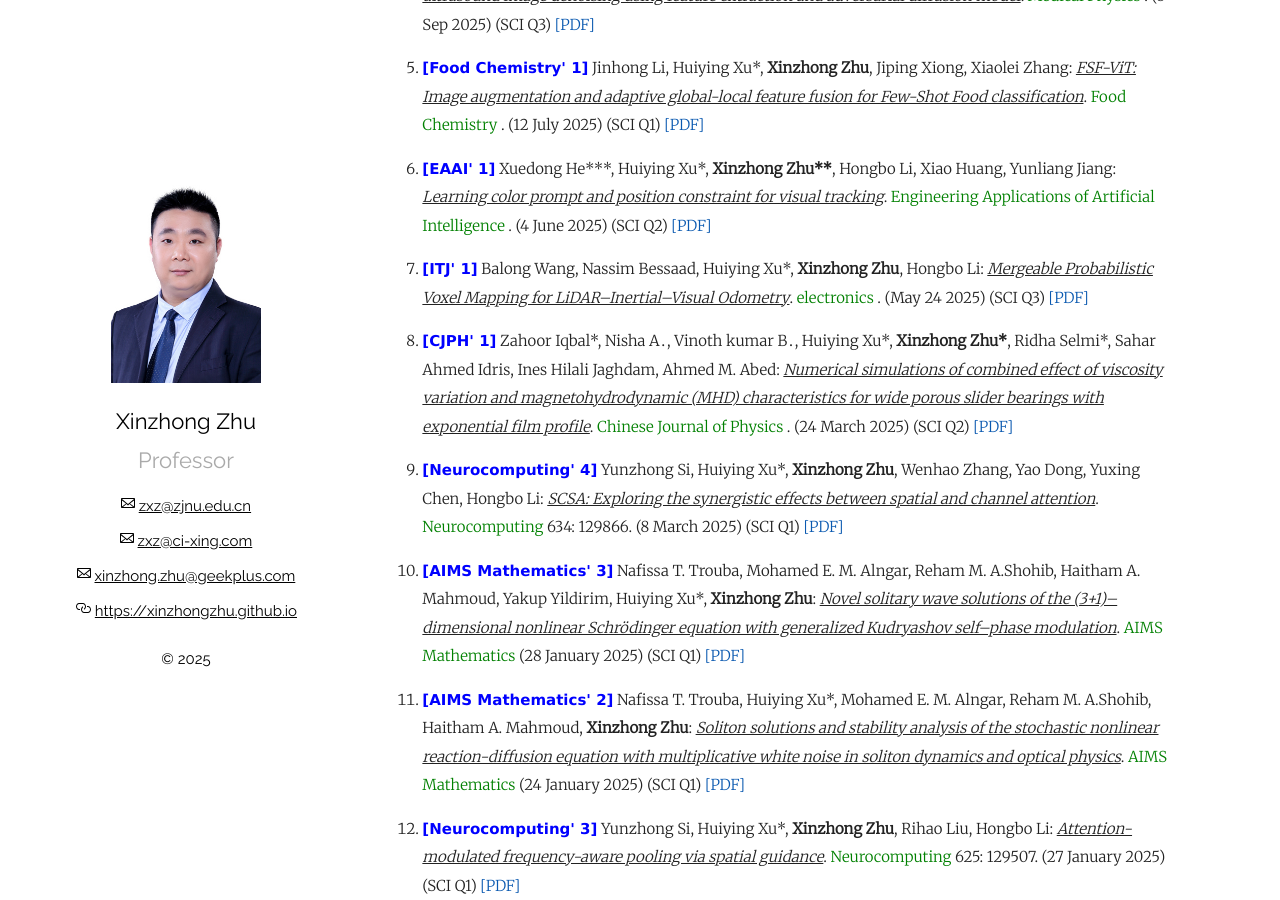
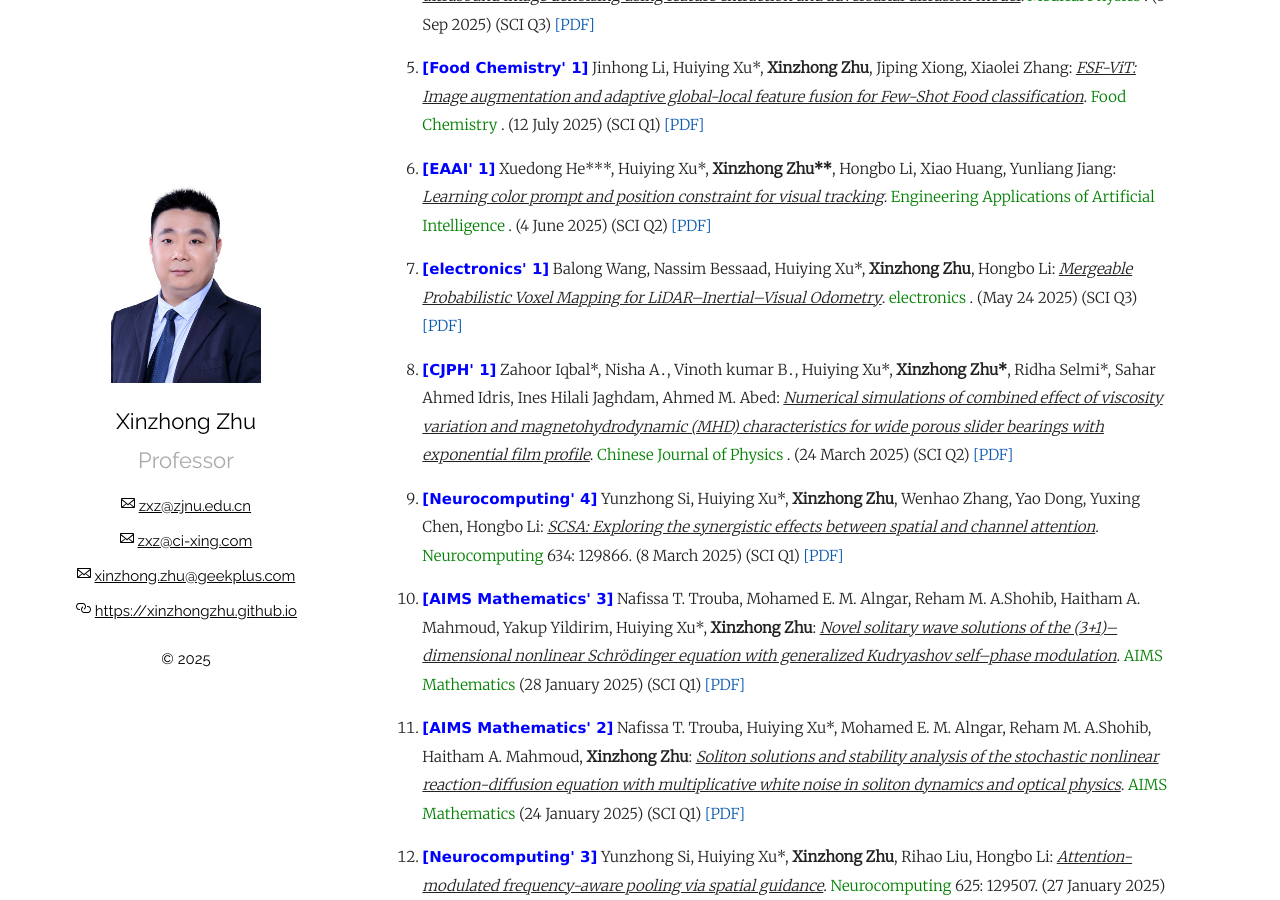
Before and after one commit to xinzhongzhu/xinzhongzhu.github.io, a Jekyll site: the page built from index.md, in a window 1280 px wide and 900 px high, scrolled down 951 px. Built offline with Jekyll 4.4.1, drawn with Linux system fonts in a browser that asks for light colours.

Commit message:
Update index.md

```diff
--- a/index.md
+++ b/index.md
@@ -29,7 +29,7 @@ Please drop me a message by email: <u>zxz@zjnu.edu.cn</u> or <u>zxz@ci-xing.com<
 
  <p style="margin-top: 8px;"><li><font face="verdana" color="blue"><b>[EAAI' 1]</b></font> Xuedong He***, Huiying Xu*, <b>Xinzhong Zhu**</b>, Hongbo Li, Xiao Huang, Yunliang Jiang: <i><u>Learning color prompt and position constraint for visual tracking</u></i>. <font color="green">Engineering Applications of Artificial Intelligence</font> . (4 June 2025) (SCI Q2) <a href = "https://xinzhongzhu.github.io/document/Learning color prompt.pdf">[PDF]</a></li></p>
 
- <p style="margin-top: 8px;"><li><font face="verdana" color="blue"><b>[ITJ' 1]</b></font> Balong Wang, Nassim Bessaad, Huiying Xu*, <b>Xinzhong Zhu</b>, Hongbo Li: <i><u>Mergeable Probabilistic Voxel Mapping for LiDAR–Inertial–Visual Odometry</u></i>. <font color="green"> electronics </font> . (May 24 2025) (SCI Q3) <a href = "https://xinzhongzhu.github.io/document/Mergeable Probabilistic Voxel Mapping for LiDAR–Inertial–Visual Odometry.pdf">[PDF]</a></li></p>
+ <p style="margin-top: 8px;"><li><font face="verdana" color="blue"><b>[electronics' 1]</b></font> Balong Wang, Nassim Bessaad, Huiying Xu*, <b>Xinzhong Zhu</b>, Hongbo Li: <i><u>Mergeable Probabilistic Voxel Mapping for LiDAR–Inertial–Visual Odometry</u></i>. <font color="green"> electronics </font> . (May 24 2025) (SCI Q3) <a href = "https://xinzhongzhu.github.io/document/Mergeable Probabilistic Voxel Mapping for LiDAR–Inertial–Visual Odometry.pdf">[PDF]</a></li></p>
 
  <p style="margin-top: 8px;"><li><font face="verdana" color="blue"><b>[CJPH' 1]</b></font> Zahoor Iqbal*, Nisha A․, Vinoth kumar B․, Huiying Xu*, <b>Xinzhong Zhu*</b>, Ridha Selmi*, Sahar Ahmed Idris, Ines Hilali Jaghdam, Ahmed M. Abed: <i><u>Numerical simulations of combined effect of viscosity variation and magnetohydrodynamic (MHD) characteristics for wide porous slider bearings with exponential film profile</u></i>. <font color="green">Chinese Journal of Physics</font> . (24 March 2025) (SCI Q2) <a href = "https://xinzhongzhu.github.io/document/CJPH2984.pdf">[PDF]</a></li></p>
 
```
